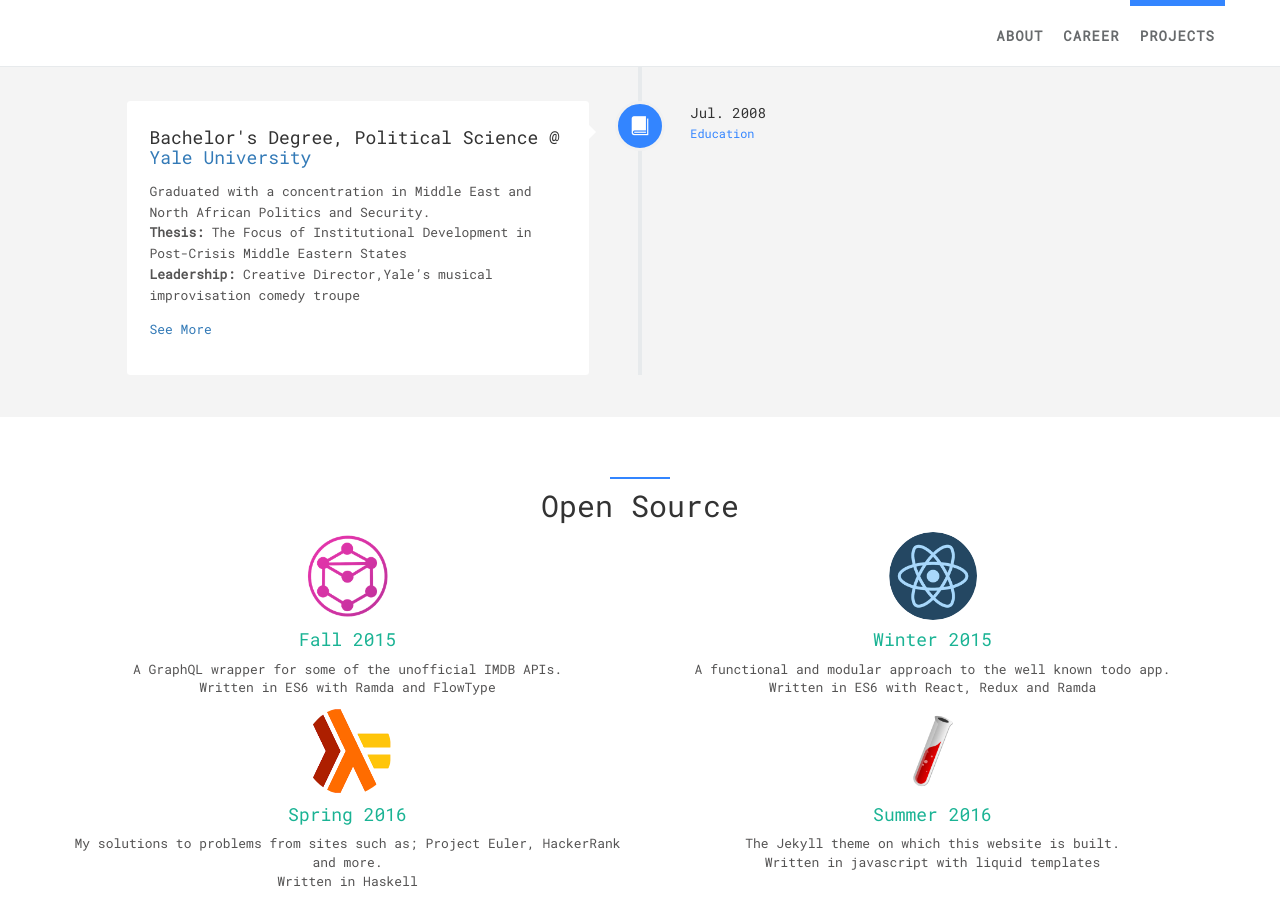
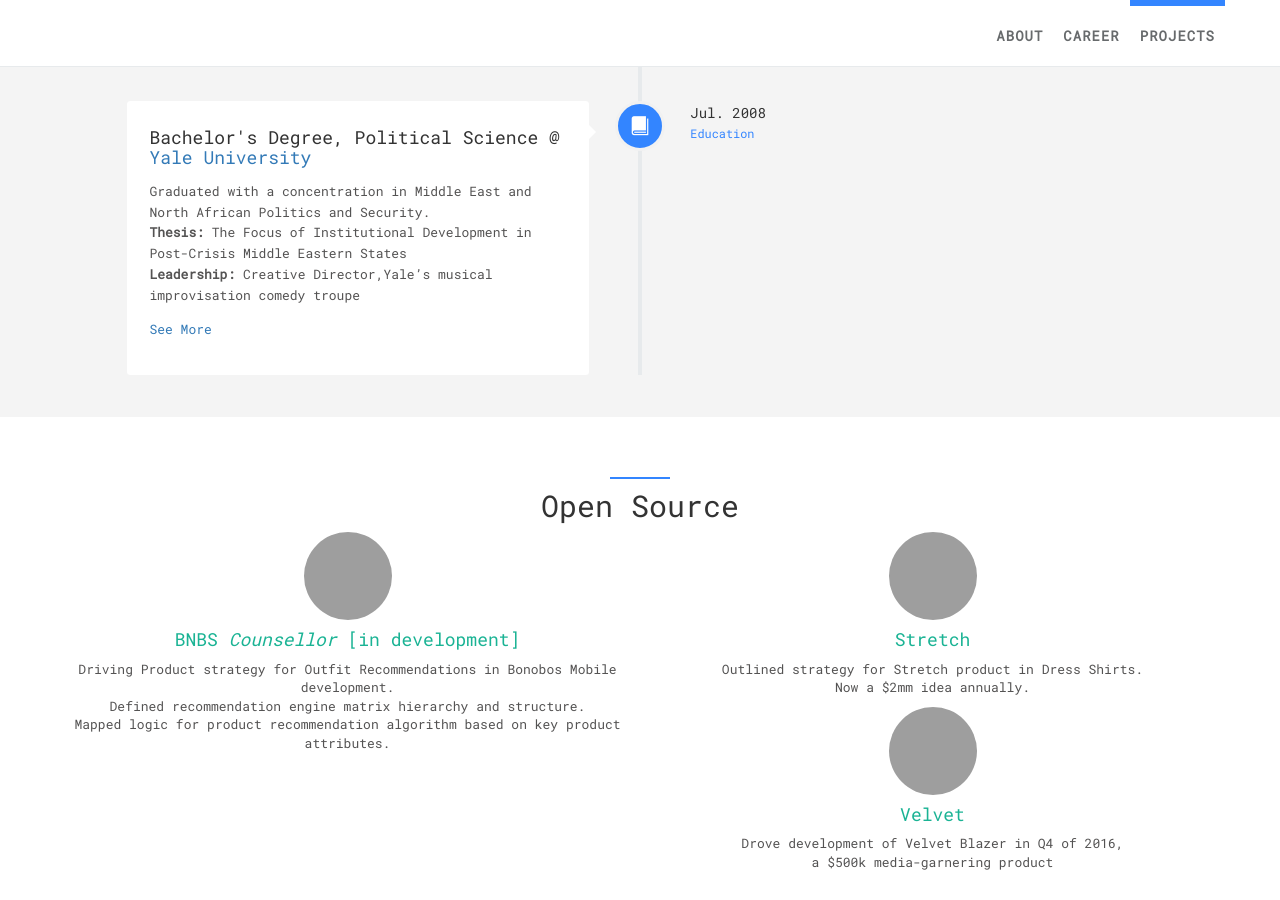
Before and after one commit to nelson-madu/nelson-madu.github.io, a Jekyll site: the page built from index.html, in a window 1280 px wide and 900 px high, scrolled down 2543 px. Built offline with Jekyll 4.4.1, drawn with Linux system fonts in a browser that asks for light colours; some web fonts are replaced; grey boxes are pictures that could not be loaded.

Commit message:
Update projects.yml

```diff
--- a/_data/projects.yml
+++ b/_data/projects.yml
@@ -1,24 +1,26 @@
-- name: 'Fall 2015'
-  url: 'https://github.com/lucasschejtman/imdb-graphql-flow'
-  img: 'static/img/landing/graphql.png'
+- name: 'BNBS <i>Counsellor</i> [in development]'
+  url: 'https://itunes.apple.com/us/app/bonobos-icatalog/id703274027?mt=8'
+  img: 'static/img/landing/app.jpg'
   desc: >
-          A GraphQL wrapper for some of the unofficial IMDB APIs.
-          <br />Written in ES6 with Ramda and FlowType
-- name: 'Winter 2015'
-  url: 'https://github.com/lucasschejtman/react-redux-functional'
-  img: 'static/img/landing/react.png'
+        Driving Product strategy for Outfit Recommendations in Bonobos Mobile development.
+        <br />Defined recommendation engine matrix hierarchy and structure.
+        <br />Mapped logic for product recommendation algorithm based on key product attributes.
+- name: 'Stretch'
+  url: 'https://bonobos.com/shop/tops/dress-shirts'
+  img: 'static/img/landing/stretch.png'
   desc: >
-          A functional and modular approach to the well known todo app.
-          <br />Written in ES6 with React, Redux and Ramda
-- name: 'Spring 2016'
-  url: 'https://github.com/lucasschejtman/online-problems'
-  img: 'static/img/landing/haskell.png'
+          Outlined strategy for Stretch product in Dress Shirts.
+          <br />Now a $2mm idea annually.
+- name: 'Velvet'
+  url: 'https://bonobos.com/shop/tailored/blazers'
+  img: 'static/img/landing/velvet.png'
   desc: >
-          My solutions to problems from sites such as; Project Euler, HackerRank and more.
-          <br />Written in Haskell
-- name: 'Summer 2016'
-  url: 'https://github.com/Jack614/jalpc_jekyll_theme/graphs/contributors'
-  img: 'static/img/landing/jekyll.png'
-  desc: >
-          The Jekyll theme on which this website is built.
-          <br />Written in javascript with liquid templates
+          Drove development of Velvet Blazer in Q4 of 2016,
+          <br />a $500k media-garnering product
+
+# - name: 'Summer 2016'
+#   url: 'https://github.com/Jack614/jalpc_jekyll_theme/graphs/contributors'
+#   img: 'static/img/landing/jekyll.png'
+#   desc: >
+#           The Jekyll theme on which this website is built.
+#           <br />Written in javascript with liquid templates
```
